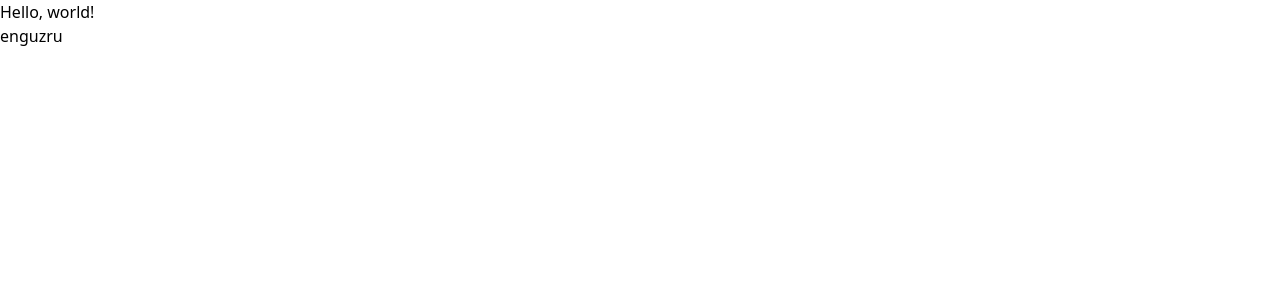
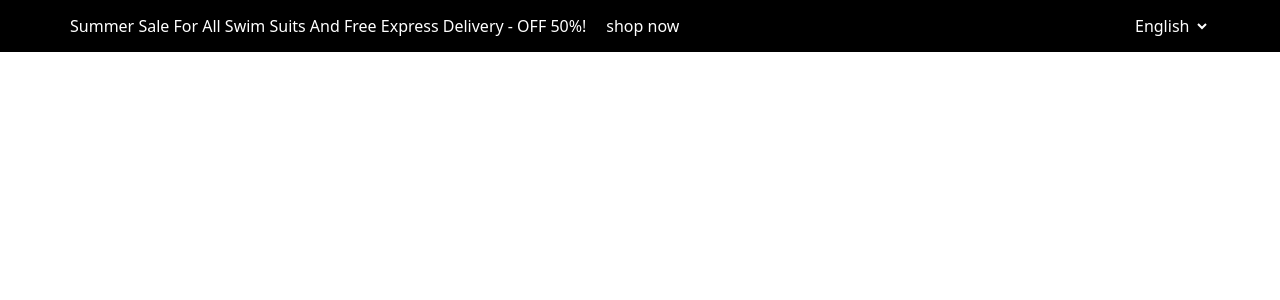
Before and after one commit to Abdulaziz2003333/e_commerce, a React (Vite) app: page / in a window 1280 px wide. Shown: the top 300 px of the page. Built offline with nearby package versions, Linux system fonts and the light colour scheme.

Commit message:
topNav add

```diff
--- a/src/App.jsx
+++ b/src/App.jsx
@@ -1,19 +1,12 @@
-import {useContext} from "react";
-import {MyContext} from "./context/Context.jsx";
-import {useTranslation} from "react-i18next";
+import Nav from "./components/Nav.jsx";
 
 
 function App() {
-  const {changeLanguageFunc} = useContext(MyContext)
 
-  const {t} = useTranslation()
   return (
-      <div>
-        <div>{t('hello')}</div>
-          <button onClick={() => changeLanguageFunc('en')}>eng</button>
-          <button onClick={() => changeLanguageFunc('uz')}>uz</button>
-          <button onClick={() => changeLanguageFunc('ru')}>ru</button>
-      </div>
+      <>
+       <Nav/>
+      </>
   )
 }
 
--- /dev/null
+++ b/src/components/Nav.jsx
@@ -0,0 +1,36 @@
+import i18n from "../i18n.js";
+import {useContext} from "react";
+import {MyContext} from "../context/Context.jsx";
+import {useTranslation} from "react-i18next";
+
+
+const Nav = () => {
+
+    const {changeLanguageFunc} = useContext(MyContext)
+
+    const {t} = useTranslation()
+
+    return (
+        <>
+           <div className="bg-[#000000] py-[14px]">
+               <div className="container flex items-center justify-between">
+                   <div className="text-white flex gap-5">
+                       <h3>{t("topNav.center")}</h3>
+                       <p>{t("topNav.shop")}</p>
+                   </div>
+                   <select
+                       value={i18n.language}
+                       onChange={(e) => changeLanguageFunc(e.target.value)}
+                       className="text-white bg-black"
+                   >
+                       <option value="en">English</option>
+                       <option value="uz">Uzbek</option>
+                       <option value="ru">Russian</option>
+                   </select>
+               </div>
+           </div>
+        </>
+    );
+};
+
+export default Nav;
--- a/src/index.css
+++ b/src/index.css
@@ -1,3 +1,10 @@
 @tailwind base;
 @tailwind components;
 @tailwind utilities;
+
+.container{
+    width: 1170px;
+    margin: 0 auto;
+    padding: 0 15px;
+    max-width: 100%;
+}
--- a/src/locales/en/translation.json
+++ b/src/locales/en/translation.json
@@ -1,3 +1,7 @@
 {
-  "hello": "Hello, world!"
+  "hello": "Hello, world!",
+  "topNav":{
+    "center": "Summer Sale For All Swim Suits And Free Express Delivery - OFF 50%!",
+    "shop": "shop now"
+  }
 }
--- a/src/locales/ru/translation.json
+++ b/src/locales/ru/translation.json
@@ -1,3 +1,7 @@
 {
-  "hello": "Привет, мир!"
+  "hello": "Привет, мир!",
+  "topNav":{
+    "center": "Летняя распродажа на все купальники и бесплатная экспресс-доставка – СКИДКА 50%!",
+    "shop": "Купить сейчас"
+  }
 }
--- a/src/locales/uz/translation.json
+++ b/src/locales/uz/translation.json
@@ -1,3 +1,7 @@
 {
-  "hello": "salom dunyo!"
+  "hello": "salom dunyo!",
+  "topNav":{
+    "center": "Barcha suzish kostyumlari uchun bepul tezkor yetkazib berish - 50% chegirma!",
+    "shop": "sotib olish"
+  }
 }
```
